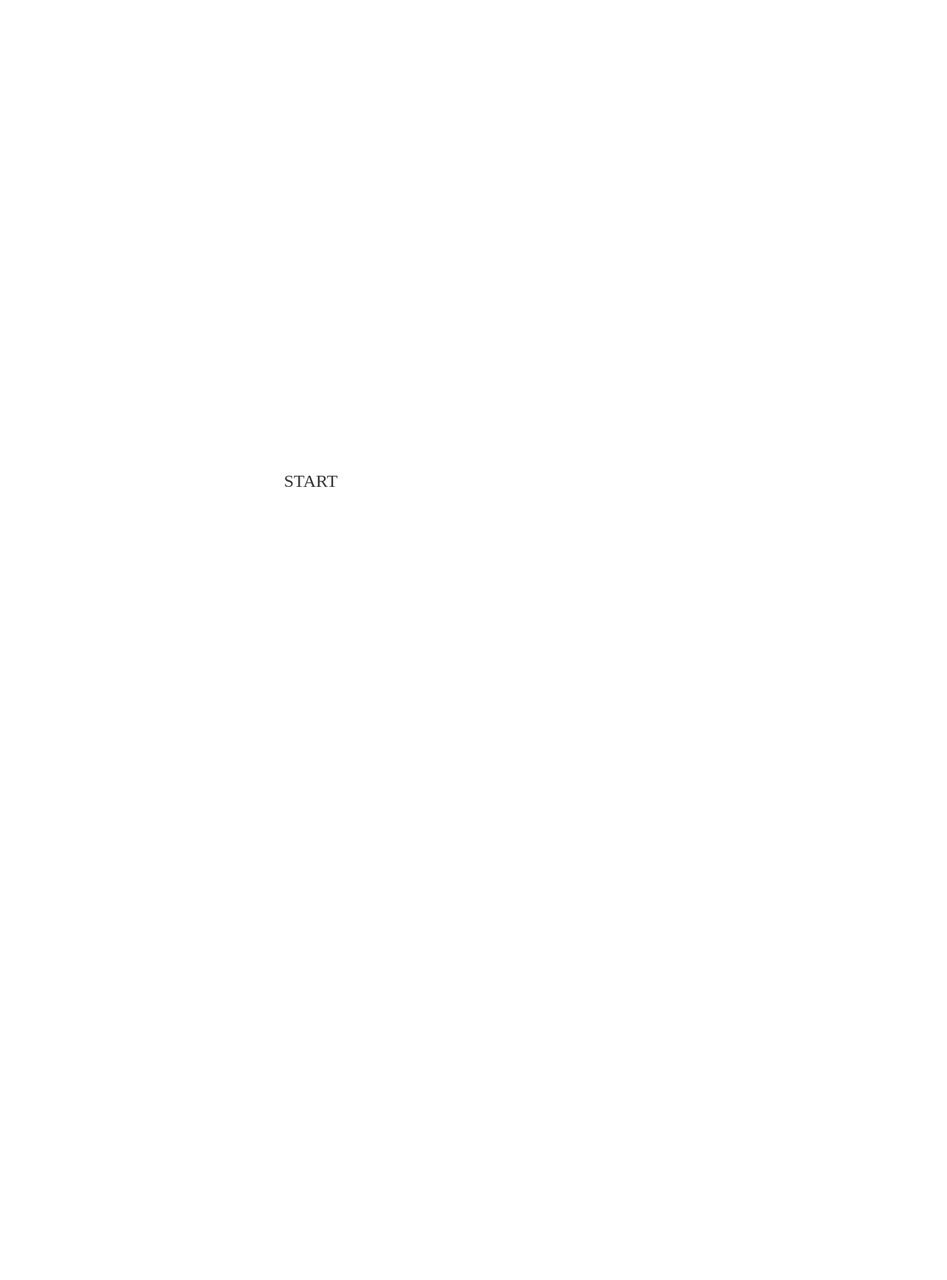
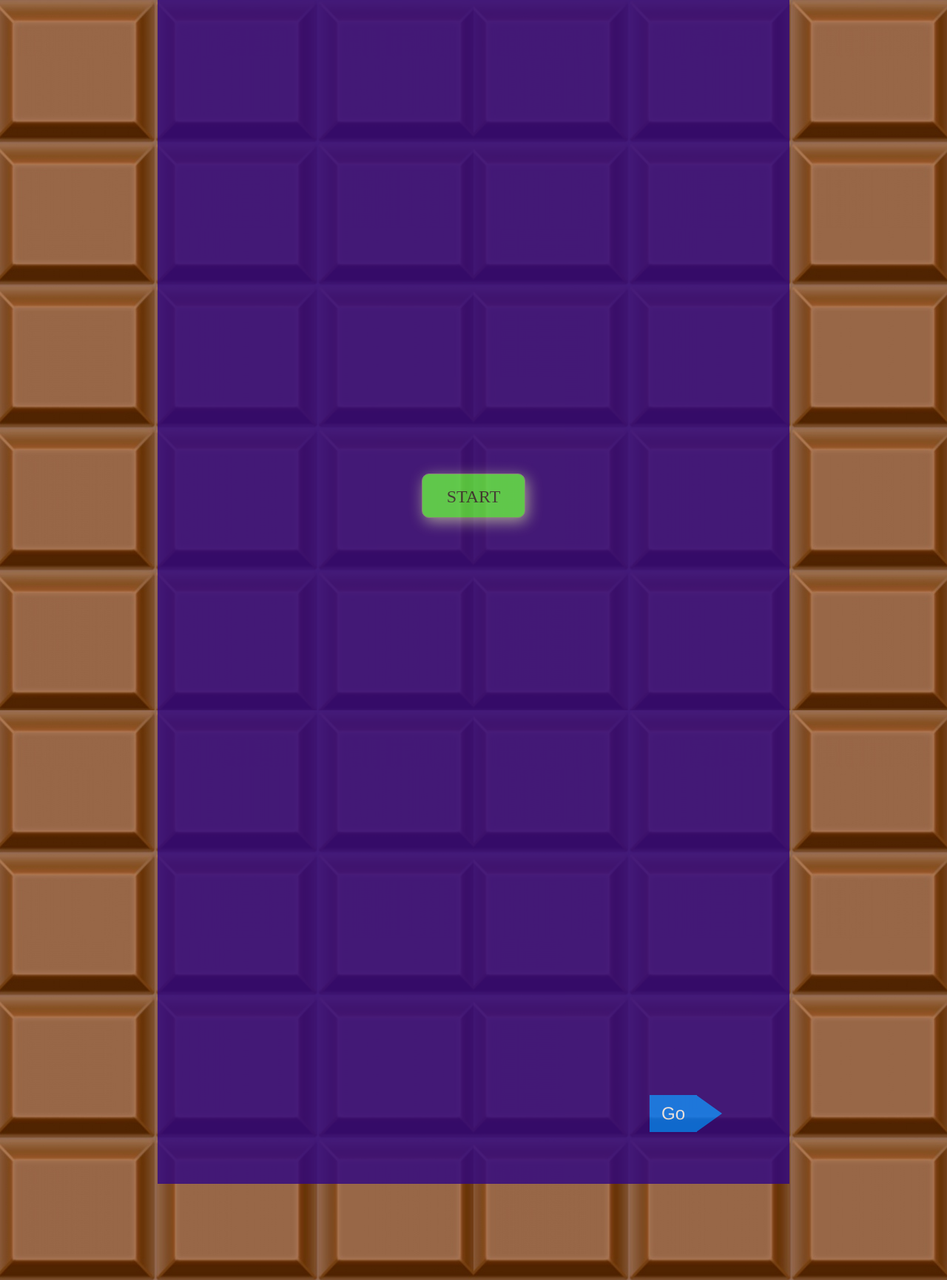
Before and after one commit to bladeath860620/webUI-ChocolateFactory, a plain HTML site: page index.html in a window 1280 px wide. Shown: the top 1730 px of the page at 74% size. Drawn offline with nearby package versions, Linux system fonts and the light colour scheme.

Commit message:
add bg-img and some code(framework)

```diff
--- a/index.css
+++ b/index.css
@@ -5,34 +5,84 @@ body {
 }
 body {
   overflow: hidden;
+  background-image: url("chocolate.jpg");
 }
 #beginpage,
+#story,
 #stoveDecide,
 #materialDecide {
   position: relative;
   height: 100%;
 }
-#beginpage .wrapper,
-#stoveDecide .wrapper,
-#materialDecide .wrapper {
+#beginpage .wrapper {
   height: 100%;
+  background: #2f0682;
+  opacity: 0.8;
+  z-index: 99;
 }
-.intro {
+#beginpage .wrapper .intro {
   height: 70%;
   padding-top: 100px;
   text-align: center;
 }
-.button-wrapper {
+#beginpage .wrapper .button-wrapper {
   height: 30%;
   padding-top: 50px;
   text-align: center;
 }
-.button-wrapper #startbutton {
+#beginpage .wrapper .button-wrapper #startbutton {
   width: 140px;
-  height: 80px;
+  height: 60px;
   font: 24px bold;
-  line-height: 80px;
+  line-height: 60px;
+  background: #53e04c;
+  border-radius: 10px;
+  border: 1px solid #888;
+  box-shadow: 3px 5px 20px #aaa;
+  transition: all 0.3s ease;
+  position: absolute;
+  left: 50%;
+  top: 50%;
+  margin-left: -70px;
+  margin-top: -40px;
 }
-.button-wrapper :hover {
+#beginpage .wrapper .button-wrapper #startbutton:hover {
   cursor: pointer;
 }
+#story .wrapper {
+  height: 100%;
+  background: #2f0682;
+  opacity: 0.8;
+}
+#story .wrapper .inner-story {
+  height: 85%;
+}
+#story .wrapper .button-wrapper {
+  height: 15%;
+}
+#story .wrapper .button-wrapper #gobutton {
+  height: 50px;
+  line-height: 50px;
+  vertical-align: middle;
+  text-align: center;
+  padding: 0 16px;
+  color: #fff;
+  font-size: 24px;
+  background-color: #007bff;
+  position: relative;
+  left: 80%;
+  display: inline-block;
+}
+#story .wrapper .button-wrapper #gobutton:after {
+  position: absolute;
+  right: -34px;
+  content: " ";
+  width: 0px;
+  height: 0px;
+  border-style: solid;
+  border-width: 25px 0 25px 35px;
+  border-color: transparent transparent transparent #007bff;
+}
+#story .wrapper .button-wrapper #gobutton:hover {
+  cursor: pointer;
+}
--- a/index.html
+++ b/index.html
@@ -12,8 +12,8 @@
   <body class="container-fluid">
     <article id="beginpage" class="row">
       <div class="wrapper
-                  col-md-6 col-sm-8 col-xs-10
-                  col-md-offset-3 col-sm-offset-2 col-xs-offset-1">
+                  col-md-8 col-sm-8 col-xs-10
+                  col-md-offset-2 col-sm-offset-2 col-xs-offset-1">
                   <div class="intro col-md-12 col-sm-12 col-xs-12">
                   </div>
                   <div class="button-wrapper col-md-12 col-sm-12 col-xs-12">
@@ -21,6 +21,15 @@
                   </div>
       </div>
     </article>
+    <article id="story" class="row">
+      <div class="wrapper col-md-8 col-sm-8 col-xs-10
+                  col-md-offset-2 col-sm-offset-2 col-xs-offset-1">
+                  <div class="inner-story col-md-12 col-sm-12 col-xs-12"></div>
+                  <div class="button-wrapper col-md-12 col-sm-12 col-xs-12">
+                    <div id="gobutton">Go</div>
+                  </div>
+      </div>
+    </article>
     <article id="stoveDecide" class="row"></article>
     <article id="materialDecide" class="row"></article>
   </body>
--- a/index.js
+++ b/index.js
@@ -1,8 +1,10 @@
 $(document).ready(function() {
+  var curpos = 0;
   var containitem = document.getElementsByClassName('container-fluid')[0].children;
   $('#startbutton').click(function() {
+    curpos -= 100;
     for (var i = 0; i < containitem.length; i++) {
-      $(containitem[i]).animate({'top': '-100%'},1000);
+      $(containitem[i]).animate({'top': curpos + '%'},1000);
     }
   });
 });
```
Also changed, not shown: chocolate.jpg (added), 1 other file.
